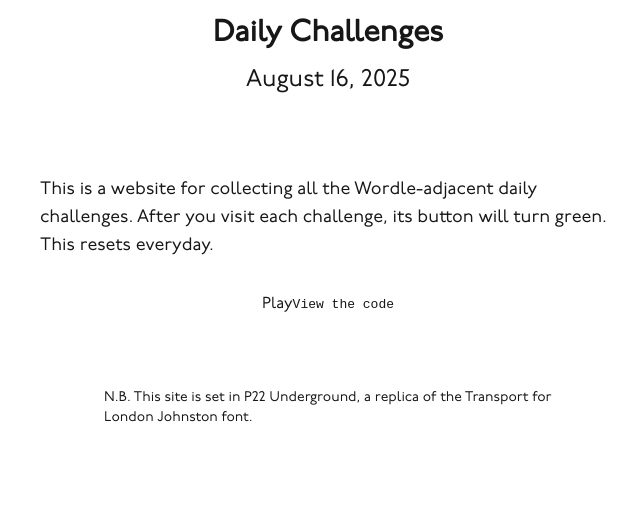
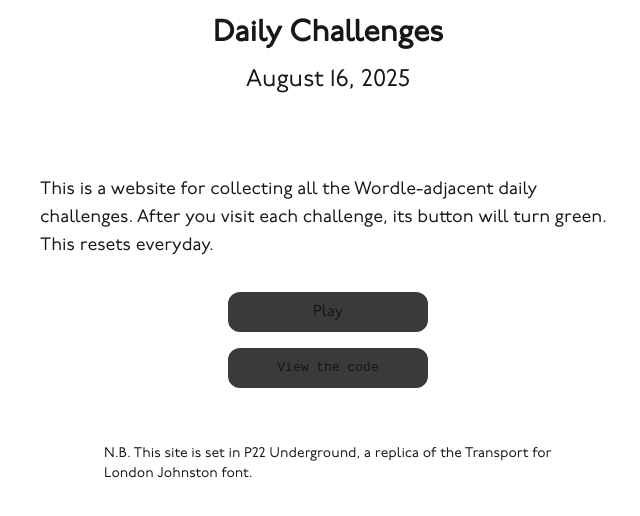
Before and after one commit to jackkershaw/daily-challenges, a Next.js app: page / in a window 1280 px wide. Shown: the top 516 px of the page, without its empty margins (312-952 px from the left). Built offline with nearby package versions, Linux system fonts and the light colour scheme.

Commit message:
fix popup button styling

```diff
--- a/src/app/popup.tsx
+++ b/src/app/popup.tsx
@@ -24,9 +24,10 @@ export default function Popup() {
         turn green. This resets everyday.
       </p>
 
-      <div className="flex-col space-y-4 justify-center items-center mx-auto py-8">
+      <div className="flex flex-col space-y-4 justify-center items-center mx-auto py-8">
         <button
-          className="rounded-xl max-w-xl"
+          className="rounded-xl max-w-xl border-gray-300 rounded-lg
+               bg-[#3a3a3c] hover:bg-neutral-800 w-50 h-10"
           onClick={closePopup}
           aria-label="Start playing daily challenges"
         >
@@ -37,7 +38,8 @@ export default function Popup() {
           target="_blank"
         >
           <button
-            className="rounded-xl max-w-xl"
+            className="rounded-xl max-w-xl border-gray-300 rounded-lg
+               bg-[#3a3a3c] hover:bg-neutral-800 w-50 h-10"
             id="code"
             aria-label="View source code on GitHub"
           >
```
